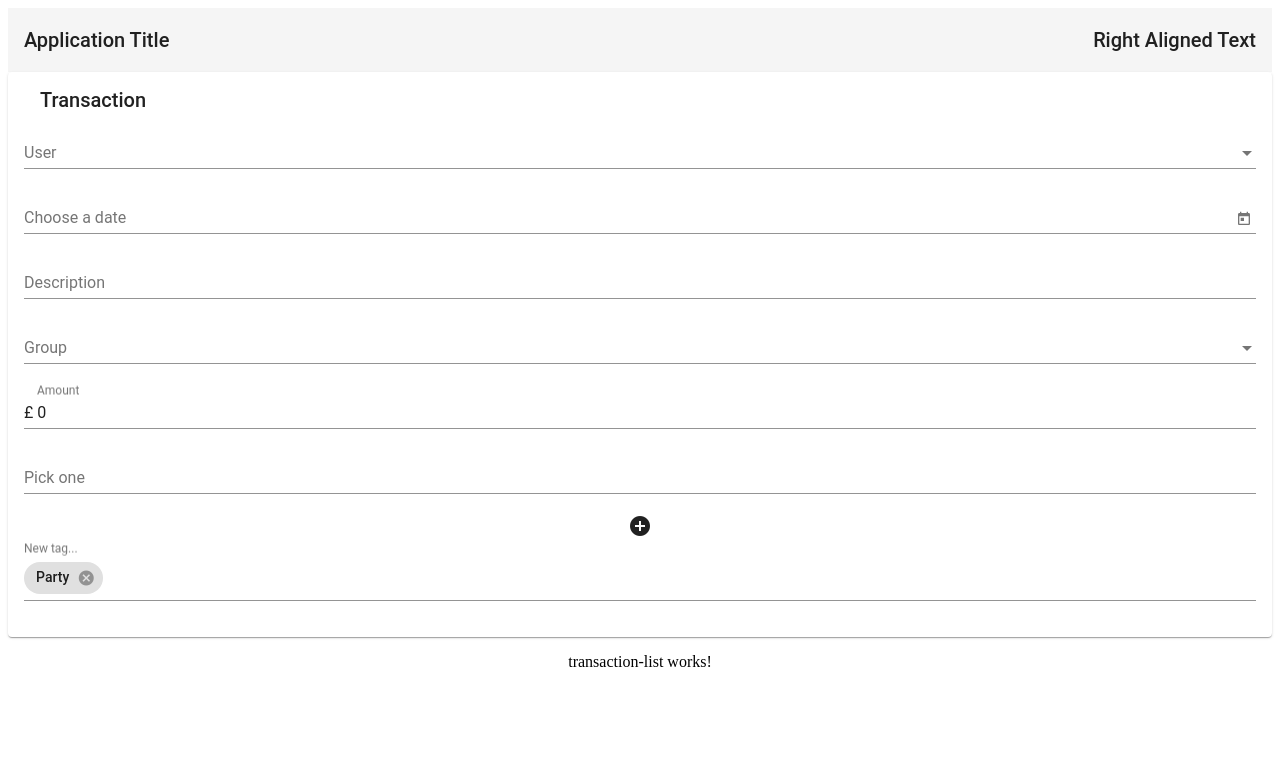
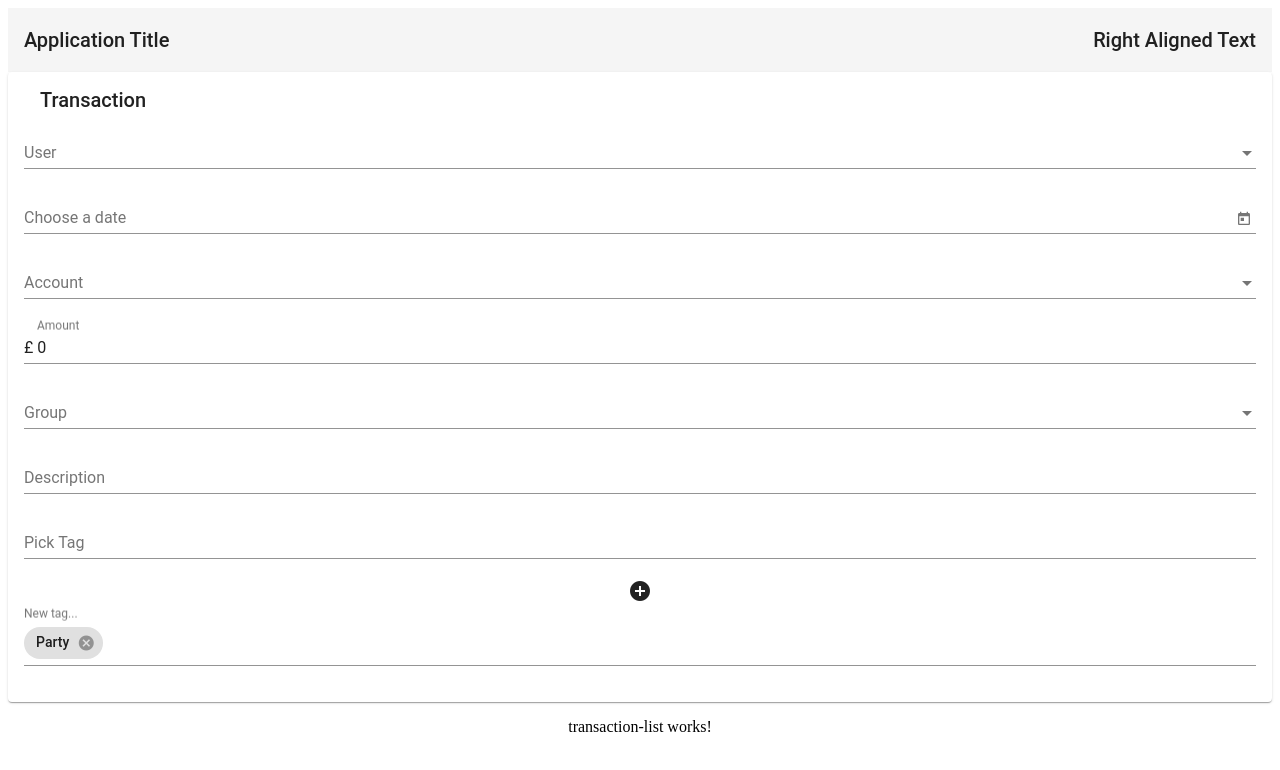
Before and after one commit to MRBalbuena/mrfinance-ui, an Angular app: page / in a window 1280 px wide. Shown: the top 770 px of the page. Built offline with nearby package versions, Linux system fonts and the light colour scheme.

Commit message:
Added Account field to form. Sorted fields as in Excel

```diff
--- a/src/app/app-container/app-transaction/app-transaction.component.html
+++ b/src/app/app-container/app-transaction/app-transaction.component.html
@@ -30,11 +30,23 @@
         <div class="row">
             <div class="col">
                 <mat-form-field class="full-width transaction-card">
-                    <input matInput placeholder="Description" formControlName="description">
-                    <mat-error *ngIf="transactionForm.controls['description'].hasError('required')">
-                        Description <strong>required</strong>
+                    <mat-select placeholder="Account" formControlName="account">
+                        <mat-option *ngFor="let account of accounts" [value]="account">
+                            {{ account.name }}
+                        </mat-option>
+                    </mat-select>
+                    <mat-error *ngIf="transactionForm.controls['group'].hasError('required')">
+                        User is <strong>required</strong>
                     </mat-error>
 
+                </mat-form-field>
+            </div>
+        </div>
+        <div class="row">
+            <div class="col">
+                <mat-form-field class="full-width transaction-card">
+                    <input matInput #postalCode placeholder="Amount" type="number" formControlName="amount">
+                    <span matPrefix>£&nbsp;</span>
                 </mat-form-field>
             </div>
         </div>
@@ -56,15 +68,18 @@
         <div class="row">
             <div class="col">
                 <mat-form-field class="full-width transaction-card">
-                    <input matInput #postalCode placeholder="Amount" type="number" formControlName="amount">
-                    <span matPrefix>£&nbsp;</span>
+                    <input matInput placeholder="Description" formControlName="description">
+                    <mat-error *ngIf="transactionForm.controls['description'].hasError('required')">
+                        Description <strong>required</strong>
+                    </mat-error>
+
                 </mat-form-field>
             </div>
         </div>
         <div class="row">
             <div class="col">
                 <mat-form-field class="full-width transaction-card">
-                    <input type="text" placeholder="Pick one" aria-label="Tag" matInput formControlName="tags"
+                    <input type="text" placeholder="Pick Tag" aria-label="Tag" matInput formControlName="tags"
                         [matAutocomplete]="auto">
                     <mat-autocomplete #auto="matAutocomplete">
                         <mat-option *ngFor="let tag of tags" [value]="tag">
--- a/src/app/app-container/app-transaction/app-transaction.component.ts
+++ b/src/app/app-container/app-transaction/app-transaction.component.ts
@@ -17,10 +17,10 @@ export class AppTransactionComponent {
     user: null,
     date: null,
     account: null,
+    description: null,
+    group: null,
     amount: 0,
     type: null,
-    description: null,
-    group: null,
     tags: null
   });
   visible = true;
```
Also changed, not shown: src/app/models/transaction.models.ts (added), 1 other file (tests, documents, lock files or other folders).
